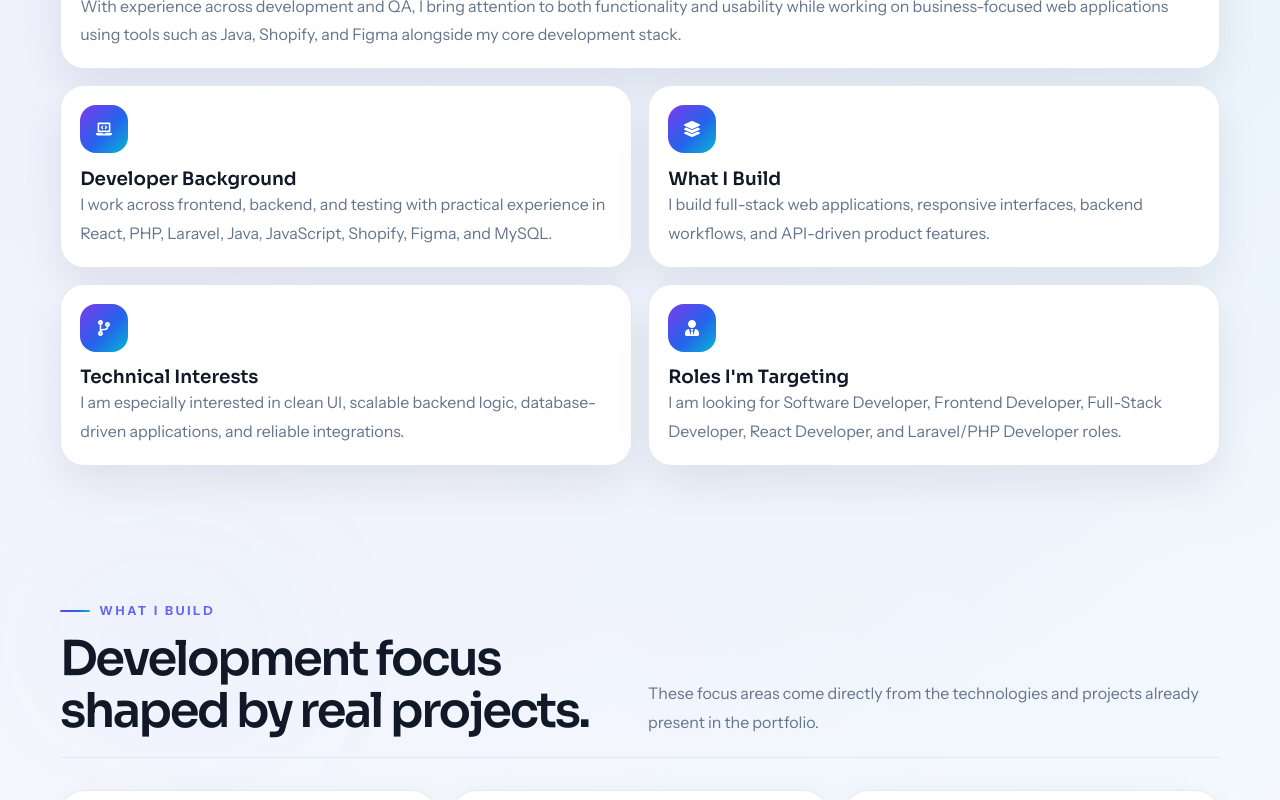
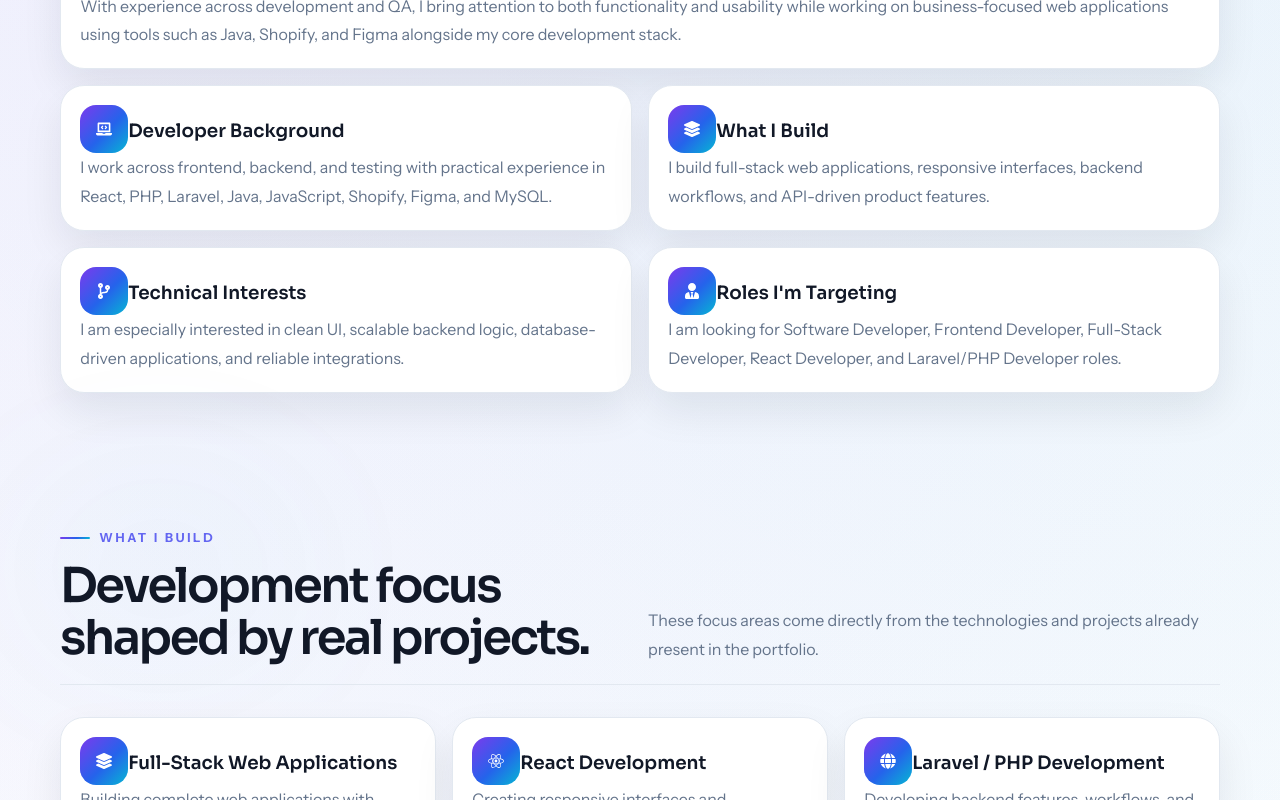
Before and after one commit to meghana13927/My-Portfolio, a React (Vite) app: page / in a window 1280 px wide. Shown: the part 1260-2060 px from the top of the page. Built offline with nearby package versions, Linux system fonts and the light colour scheme.

Commit message:
update the project

```diff
--- a/src/components/CursorDance.jsx
+++ b/src/components/CursorDance.jsx
@@ -1,4 +1,5 @@
 import { useEffect, useState } from "react";
+import { FaBolt } from "react-icons/fa";
 
 function CursorDance() {
   const [enabled, setEnabled] = useState(false);
@@ -54,7 +55,11 @@ function CursorDance() {
         transform: `translate3d(${position.x + 16}px, ${position.y - 20}px, 0)`,
       }}
     >
-      <span>💃</span>
+      <span className="cursor-dance-glow" />
+      <span className="cursor-dance-icon">{"\uD83D\uDC83"}</span>
+      <span className="cursor-dance-bolt">
+        <FaBolt />
+      </span>
     </div>
   );
 }
--- a/src/components/Footer.jsx
+++ b/src/components/Footer.jsx
@@ -30,7 +30,7 @@ function Footer() {
 
       <div className="site-shell footer-backlink-row">
         <a href="http://nvtitsolutions.com/" target="_blank" rel="noreferrer" className="footer-backlink">
-          Backlink: NVT IT Solutions
+          NVT IT Solutions
         </a>
       </div>
     </footer>
--- a/src/index.css
+++ b/src/index.css
@@ -225,6 +225,75 @@ p {
   letter-spacing: -0.05em;
 }
 
+.section-heading h2,
+.hero-reference-title,
+.hero-reference-role,
+.dance-title,
+.contact-split-title,
+.education-card-shell h3,
+.single-project-copy h3,
+.about-feature-card h3,
+.build-card h3,
+.skill-category-card h3 {
+  position: relative;
+  display: inline-block;
+  transition:
+    transform 0.3s ease,
+    color 0.3s ease,
+    text-shadow 0.3s ease;
+}
+
+.section-heading h2::after,
+.hero-reference-title::after,
+.hero-reference-role::after,
+.dance-title::after,
+.contact-split-title::after,
+.education-card-shell h3::after,
+.single-project-copy h3::after,
+.about-feature-card h3::after,
+.build-card h3::after,
+.skill-category-card h3::after {
+  content: "";
+  position: absolute;
+  left: 0;
+  bottom: -0.16em;
+  width: 100%;
+  height: 0.12em;
+  border-radius: 999px;
+  background: linear-gradient(90deg, #2563eb, #7c3aed, #06b6d4);
+  transform: scaleX(0);
+  transform-origin: left;
+  transition: transform 0.42s ease;
+}
+
+.section-heading h2:hover,
+.hero-reference-title:hover,
+.hero-reference-role:hover,
+.dance-title:hover,
+.contact-split-title:hover,
+.education-card-shell h3:hover,
+.single-project-copy h3:hover,
+.about-feature-card h3:hover,
+.build-card h3:hover,
+.skill-category-card h3:hover {
+  transform: translateY(-2px);
+  color: #0f172a;
+  text-shadow: 0 10px 22px rgba(37, 99, 235, 0.1);
+}
+
+.section-heading h2:hover::after,
+.hero-reference-title:hover::after,
+.hero-reference-role:hover::after,
+.dance-title:hover::after,
+.contact-split-title:hover::after,
+.education-card-shell h3:hover::after,
+.single-project-copy h3:hover::after,
+.about-feature-card h3:hover::after,
+.build-card h3:hover::after,
+.skill-category-card h3:hover::after {
+  transform: scaleX(1);
+}
+
 .section-support,
 .contact-light-text,
 .timeline-card-body p,
@@ -1275,20 +1344,15 @@ p {
   display: inline-flex;
   align-items: center;
   justify-content: center;
-  border-radius: 999px;
-  background: #0f172a;
   color: #fff;
-  padding: 0.72rem 1rem;
   font-size: 0.84rem;
   font-weight: 700;
   letter-spacing: 0.03em;
-  transition: transform 0.22s ease, box-shadow 0.22s ease;
-  box-shadow: 0 12px 24px rgba(15, 23, 42, 0.12);
+  transition: opacity 0.22s ease;
 }
 
 .footer-backlink:hover {
-  transform: translateY(-2px);
-  box-shadow: 0 16px 28px rgba(15, 23, 42, 0.16);
+  opacity: 0.82;
 }
 
 .cursor-dance {
@@ -1300,18 +1364,85 @@ p {
   display: inline-flex;
   align-items: center;
   justify-content: center;
-  width: 2.4rem;
-  height: 2.4rem;
-  border-radius: 999px;
-  background: rgba(255, 255, 255, 0.92);
-  border: 1px solid rgba(226, 232, 240, 0.95);
-  box-shadow: 0 14px 30px rgba(15, 23, 42, 0.12);
+  width: 3rem;
+  height: 3rem;
+  border-radius: 999px;
+  background: radial-gradient(circle at 30% 30%, rgba(255, 255, 255, 0.98), rgba(219, 234, 254, 0.96));
+  border: 1px solid rgba(147, 197, 253, 0.95);
+  box-shadow: 0 14px 30px rgba(37, 99, 235, 0.2);
   transition: transform 0.08s linear;
-}
-
-.cursor-dance span {
-  font-size: 1.15rem;
+  overflow: visible;
+}
+
+.cursor-dance-glow {
+  position: absolute;
+  inset: -0.35rem;
+  border-radius: 999px;
+  background: radial-gradient(circle, rgba(59, 130, 246, 0.24), transparent 72%);
+  animation: cursorPulse 1.4s ease-in-out infinite;
+}
+
+.cursor-dance-icon,
+.cursor-dance-bolt {
+  position: relative;
+  z-index: 1;
+}
+
+.cursor-dance-icon {
+  font-size: 1.12rem;
   line-height: 1;
+  animation: cursorDanceMove 1s ease-in-out infinite;
+}
+
+.cursor-dance-bolt {
+  position: absolute;
+  top: -0.3rem;
+  right: -0.15rem;
+  display: inline-flex;
+  align-items: center;
+  justify-content: center;
+  width: 1.1rem;
+  height: 1.1rem;
+  border-radius: 999px;
+  background: linear-gradient(135deg, #60a5fa, #2563eb);
+  color: #fff;
+  font-size: 0.6rem;
+  box-shadow: 0 6px 12px rgba(37, 99, 235, 0.24);
+  animation: cursorBoltFlash 0.9s ease-in-out infinite;
+}
+
+@keyframes cursorPulse {
+  0%,
+  100% {
+    transform: scale(0.92);
+    opacity: 0.55;
+  }
+  50% {
+    transform: scale(1.08);
+    opacity: 0.9;
+  }
+}
+
+@keyframes cursorDanceMove {
+  0%,
+  100% {
+    transform: rotate(-7deg) translateY(0);
+  }
+  50% {
+    transform: rotate(7deg) translateY(-2px);
+  }
+}
+
+@keyframes cursorBoltFlash {
+  0%,
+  100% {
+    transform: scale(0.95);
+    box-shadow: 0 6px 12px rgba(37, 99, 235, 0.24);
+  }
+  50% {
+    transform: scale(1.12);
+    box-shadow: 0 10px 18px rgba(37, 99, 235, 0.36);
+  }
 }
 
 .loading-screen {
```
